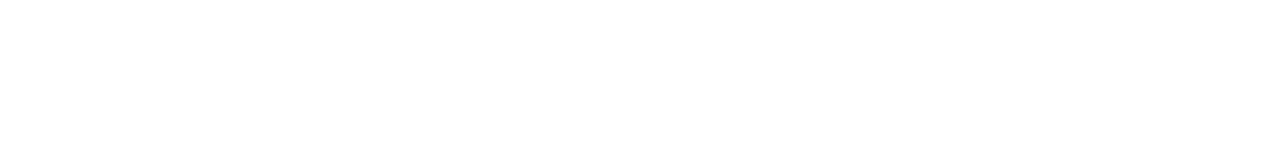
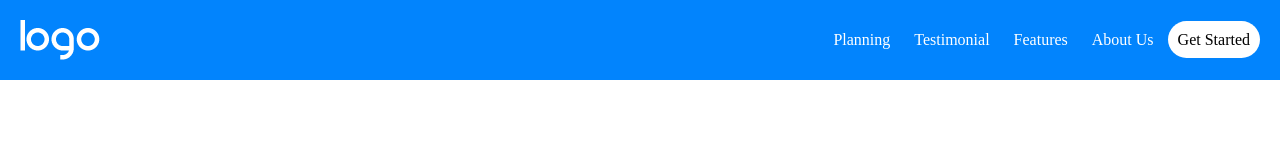
Before and after one commit to Lorenzo789/htmlcss-responsive-layout, a plain HTML site: page index.html in a window 1280 px wide. Drawn offline with Linux system fonts and the light colour scheme.

Commit message:
header complete

```diff
--- a/css/style.css
+++ b/css/style.css
@@ -0,0 +1,75 @@
+*{
+    margin: 0;
+    padding: 0;
+    box-sizing: border-box;
+}
+
+.flex{
+    display: flex;
+}
+
+.jc-sb{
+    justify-content: space-between;
+}
+
+.a-item-cent{
+    align-items: center;
+}
+
+ul{
+    list-style: none;
+}
+
+li{
+    display: inline-block;
+}
+
+a{
+    text-decoration: none;
+    color: white;
+    padding: 10px;
+}
+
+.btn{
+    padding: 10px;
+    border-radius: 20px;
+}
+
+/* HEADER */
+header{
+    background-color: #0284fd;
+    color: white;
+    padding: 20px;
+    width: 100%;
+    height: 80px;
+    position: fixed;
+    top: 0;
+    left: 0;
+}
+
+.hamburger{
+    font-size: 25px;
+}
+
+.navigation{
+    display: none;
+}
+
+.btn-header{
+    background: white;
+    color: black;
+}
+
+
+@media all and (min-width: 768px){
+
+}
+
+@media all and (min-width: 992px){
+    .navigation{
+       display: block;
+    }
+    .hamburger{
+        display: none;
+    }
+}
--- a/index.html
+++ b/index.html
@@ -9,6 +9,20 @@
     <title>Document</title>
 </head>
 <body>
-
+    <header>
+        <div class="container-header flex jc-sb a-item-cent">
+            <img src="./img/logo.png" alt="">
+            <div class="hamburger"><i class="fa-solid fa-bars"></i></div>
+            <div class="navigation">
+                <ul>
+                    <li><a href="#">Planning</a></li>
+                    <li><a href="#">Testimonial</a></li>
+                    <li><a href="#">Features</a></li>
+                    <li><a href="#">About Us</a></li>
+                    <li><a class="btn btn-header" href="#">Get Started</a></li>
+                </ul>
+            </div>
+        </div>
+    </header>
 </body>
 </html>
```
